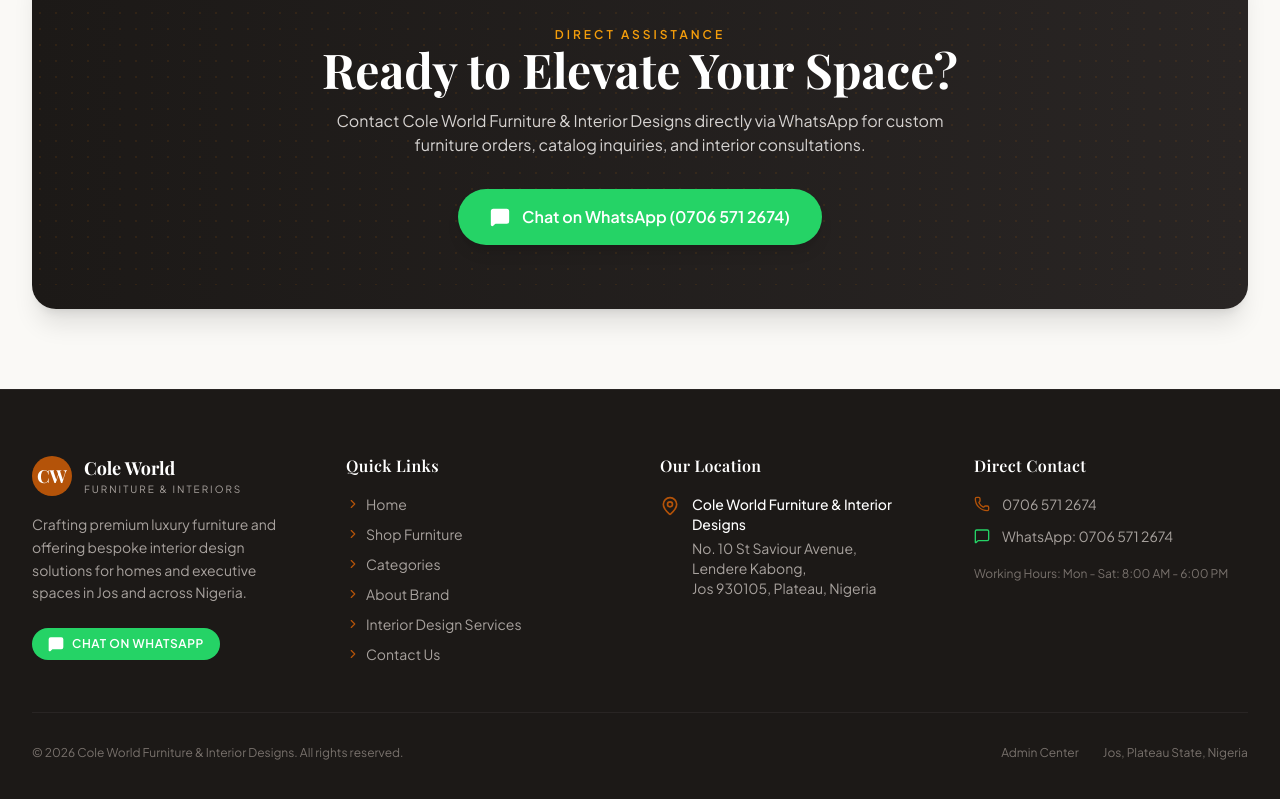
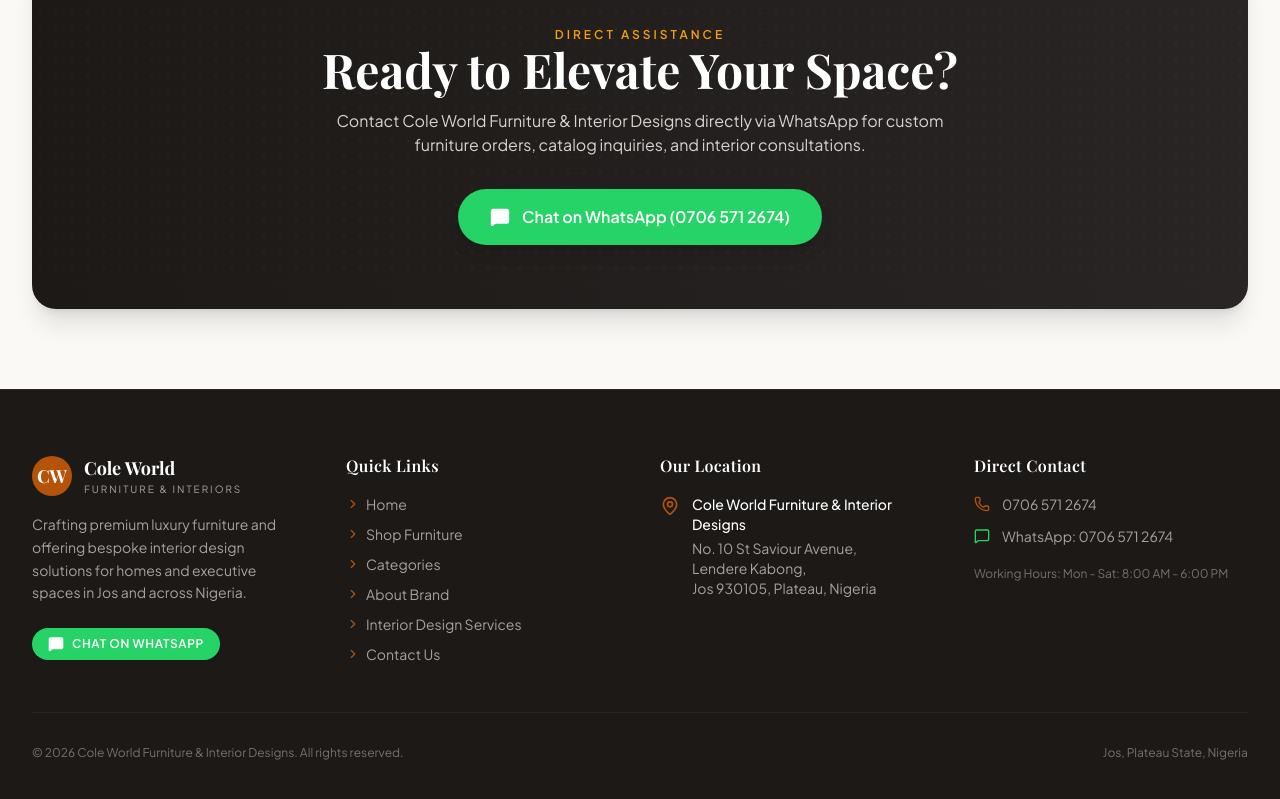
Before and after one commit to novatechweb247-developer/Cole-Furnitures-, a React (Vite) app: page / in a window 1280 px wide. Shown: the part 4746-5545 px from the top of the page. Built offline with nearby package versions, Linux system fonts and the light colour scheme; no server answers; a web font is replaced by a local one.

Commit message:
Remove Admin Center from public footer

```diff
--- a/src/components/Footer.tsx
+++ b/src/components/Footer.tsx
@@ -122,9 +122,6 @@
         <div className="mt-8 flex flex-col sm:flex-row items-center justify-between text-xs text-[#78716c] gap-4">
           <p>© {new Date().getFullYear()} Cole World Furniture & Interior Designs. All rights reserved.</p>
           <div className="flex items-center gap-6">
-            <button onClick={() => { setCurrentView('admin'); window.scrollTo({ top: 0, behavior: 'smooth' }); }} className="hover:text-[#a8a29e] transition-colors">
-              Admin Center
-            </button>
             <span>Jos, Plateau State, Nigeria</span>
           </div>
         </div>
```
